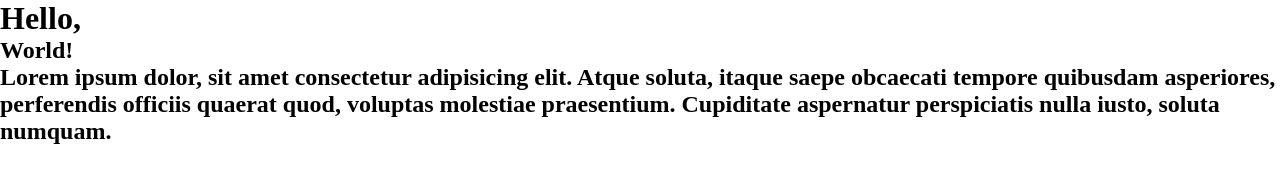
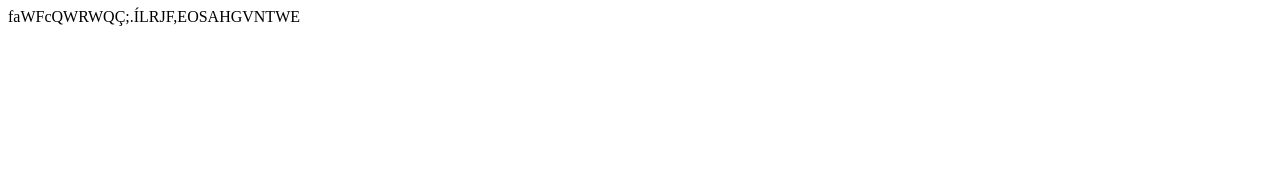
Before and after one commit to barninho0908/curso-git, a plain HTML site: page index.html in a window 1280 px wide. Drawn offline with Linux system fonts and the light colour scheme.

Commit message:
15º commit - Caos anarquia

```diff
--- a/index.html
+++ b/index.html
@@ -3,16 +3,5 @@
 <head>
     <meta charset="UTF-8">
     <meta name="viewport" content="width=device-width, initial-scale=1.0">
-    <link rel="stylesheet" href="styles.css">
-    <title>Corrigido</title>
-</head>
-<body>
-    <h1>
-        Hello,
-    </h1>
-    <h2>World!</h2>
-    <h2>
-        Lorem ipsum dolor, sit amet consectetur adipisicing elit. Atque soluta, itaque saepe obcaecati tempore quibusdam asperiores, perferendis officiis quaerat quod, voluptas molestiae praesentium. Cupiditate aspernatur perspiciatis nulla iusto, soluta numquam.
-    </h2>
-</body>
+faWFcQWRWQÇ;.ÍLRJF,EOSAHGVNTWE
 </html>
```
